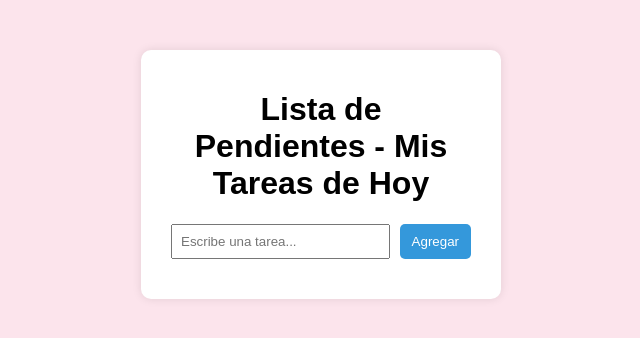
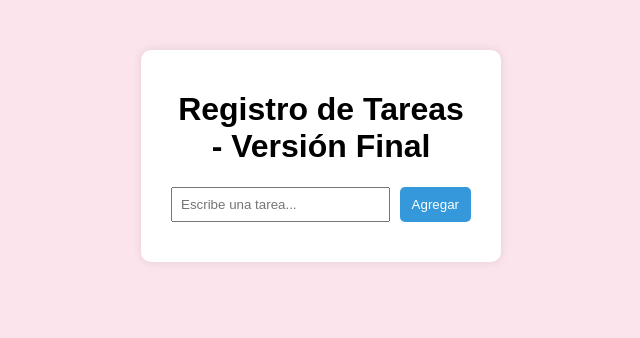
Before and after one commit to cesarkey2/registro-tareas-git, a plain HTML site: page index.html in a window 1280 px wide. Shown: the whole page, without its empty margins (319-959 px from the left). Drawn offline with Linux system fonts and the light colour scheme.

Commit message:
Prueba del pipeline CD - Cambiar título

```diff
--- a/index.html
+++ b/index.html
@@ -8,7 +8,7 @@
 </head>
 <body>
   <div class="container">
-<h1>Lista de Pendientes - Mis Tareas de Hoy</h1>
+<h1>Registro de Tareas - Versión Final</h1>
     <form id="task-form">
       <input type="text" id="task-input" placeholder="Escribe una tarea..." required />
       <button type="submit">Agregar</button>
```
